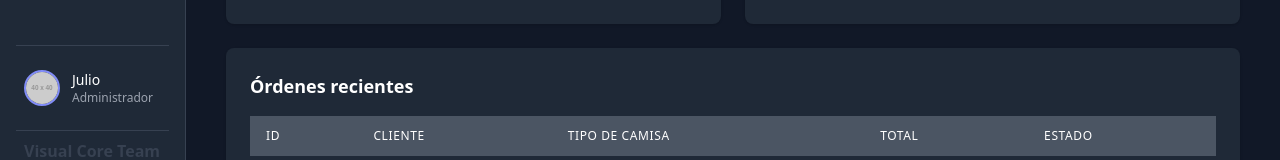
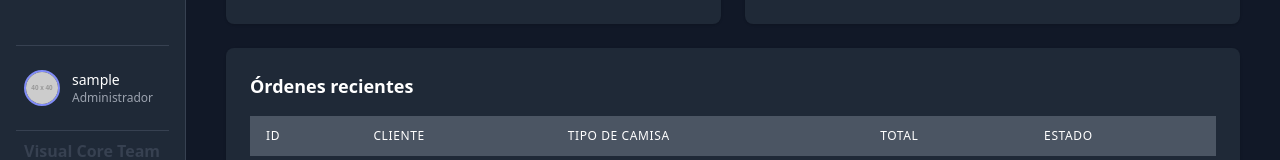
Before and after one commit to subl-1me/visual-core-gpanel-frontend, an Angular app: page / in a window 1280 px wide. Shown: the part 597-757 px from the top of the page. Built offline with nearby package versions, Linux system fonts and the light colour scheme; sample sign-in values are in the browser's storage.

Commit message:
Sidebar - Now sidebar shows current adm username

```diff
--- a/src/app/shared/sidebar/sidebar.component.html
+++ b/src/app/shared/sidebar/sidebar.component.html
@@ -120,7 +120,9 @@
               alt=""
             />
             <div class="ml-3">
-              <p class="text-sm font-medium text-white">Julio</p>
+              <p class="text-sm font-medium text-white">
+                {{ session.username }}
+              </p>
               <p class="text-xs text-gray-400">Administrador</p>
             </div>
             <button
--- a/src/app/shared/sidebar/sidebar.component.ts
+++ b/src/app/shared/sidebar/sidebar.component.ts
@@ -1,4 +1,4 @@
-import { Component } from '@angular/core';
+import { Component, OnInit } from '@angular/core';
 import { TAB_NAMES } from '../../const';
 import { Router } from '@angular/router';
 import { AuthenticationService } from '../../services/authentication/authentication.service';
@@ -9,7 +9,9 @@ import { AuthenticationService } from '../../services/authentication/authenticat
   templateUrl: './sidebar.component.html',
   styleUrl: './sidebar.component.css',
 })
-export class SidebarComponent {
+export class SidebarComponent implements OnInit {
+  public session: any;
+
   constructor(
     private router: Router,
     private authService: AuthenticationService
@@ -24,4 +26,8 @@ export class SidebarComponent {
     this.authService.logOut();
     this.router.navigate(['/login']);
   }
+
+  ngOnInit(): void {
+    this.session = this.authService.getLoginSession();
+  }
 }
```
